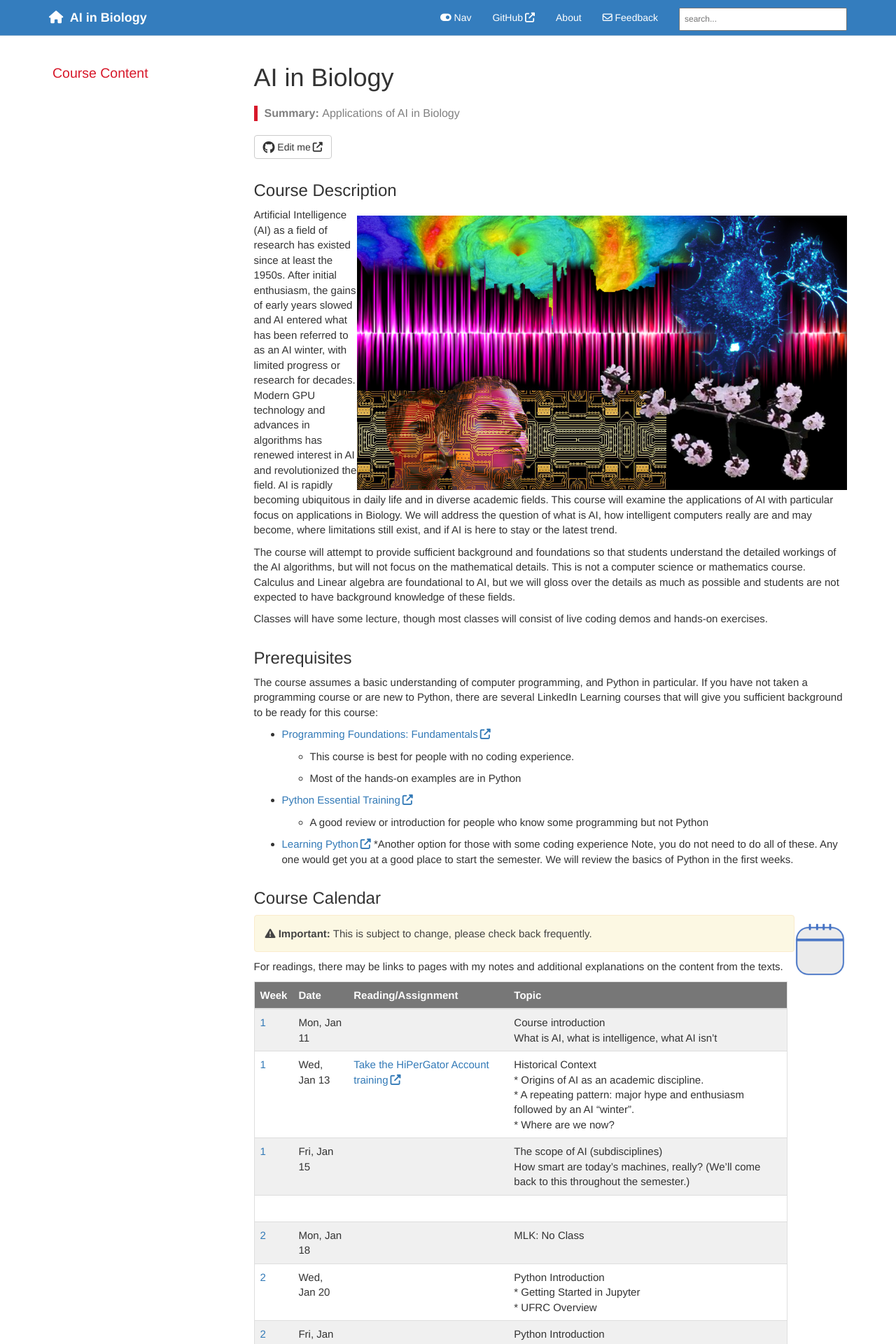
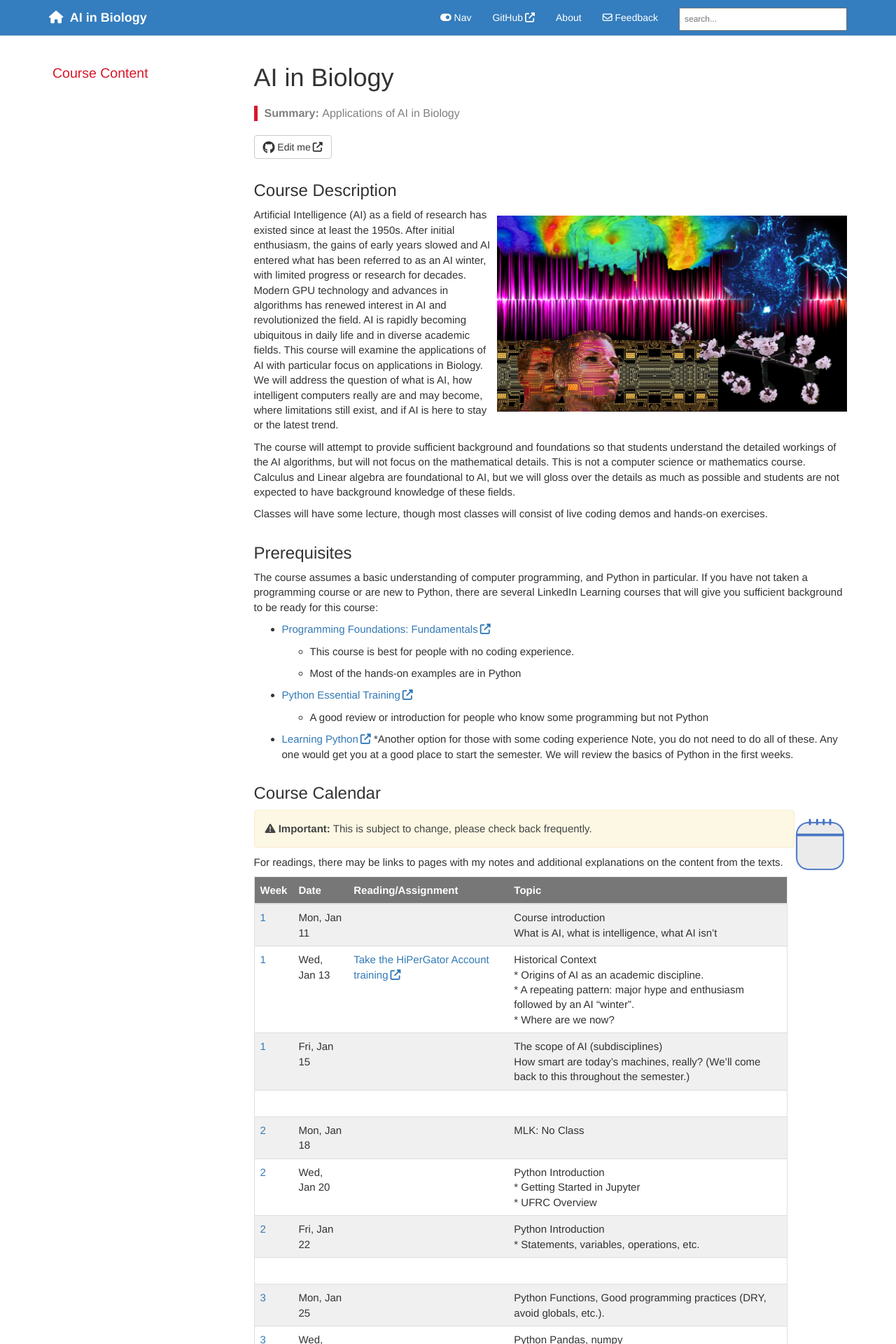
Before and after one commit to AIBiology/aibiology.github.io, a Jekyll site: the page built from index.md, in a window 1280 px wide. Shown: the top 1920 px of the page at 70% size. Built offline with Jekyll 4.4.1, drawn with Linux system fonts in a browser that asks for light colours; nearby versions of some CDN libraries; comment, search, counter and statistics services are not loaded.

Commit message:
make image smaller

```diff
--- a/index.md
+++ b/index.md
@@ -10,7 +10,7 @@
 
 ## Course Description
 
-{% include image.html file='ai_bio_cover.png' alt="Image of futuristic AI and Biological specimens" position="right" %}
+{% include image.html max-width=500 file='ai_bio_cover.png' alt="Image of futuristic AI and Biological specimens" position="right" %}
 
 Artificial Intelligence (AI) as a field of research has existed since at least the 1950s. After initial enthusiasm, the gains of early years slowed and AI entered what has been referred to as an AI winter, with limited progress or research for decades. Modern GPU technology and advances in algorithms has renewed interest in AI and revolutionized the field. AI is rapidly becoming ubiquitous in daily life and in diverse academic fields. This course will examine the applications of AI with particular focus on applications in Biology. We will address the question of what is AI, how intelligent computers really are and may become, where limitations still exist, and if AI is here to stay or the latest trend.
 
```
